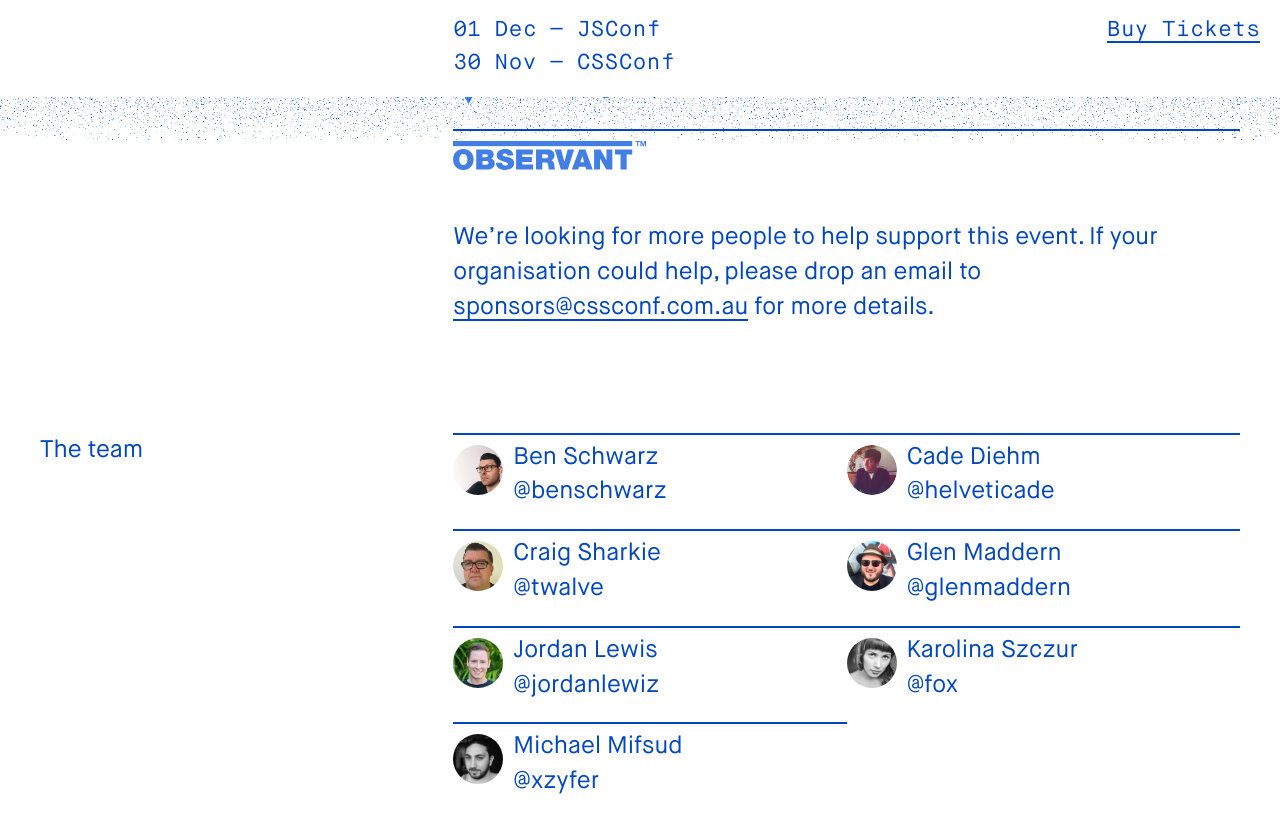
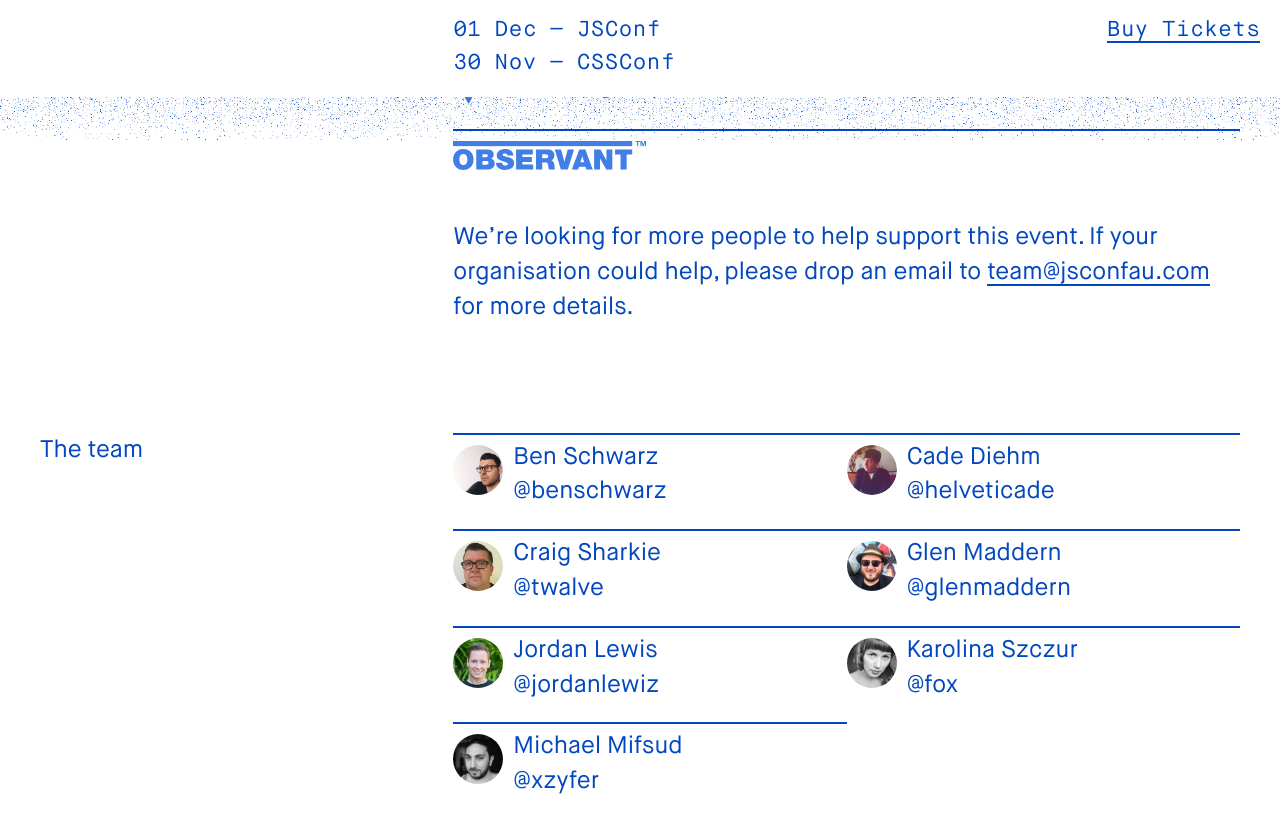
Before and after one commit to vsfest/2016.jsconfau.com, a Jekyll site: the page built from index.html, in a window 1280 px wide and 900 px high, scrolled down 2399 px. Shown: the top 833 px of the window. Built offline with Jekyll 4.4.1, drawn with Linux system fonts in a browser that asks for light colours.

```diff
--- a/_config.yml
+++ b/_config.yml
@@ -8,10 +8,14 @@
 # Site settings
 title: "JSConf Australia 2016"
 email: "team@jsconfau.com"
+sponsors_email: "team@jsconfau.com"
 description: "A one day conference bringing together developers and the future of the web."
 baseurl: ""
 url: ""
 ticket_url: "http://ti.to/cssconf-au/2016/"
+jsconf_url: "http://2016.jsconfau.com"
+cssconf_url: "http://2016.cssconf.com.au"
+decompress_url: "http://decompress.com.au"
 collections:
   - team
 
--- a/index.html
+++ b/index.html
@@ -81,7 +81,7 @@ layout: default
     </p>
     <p>
       We’re looking for more people to help support this event.
-      If your organisation could help, please drop an email to <a href="sponsors@cssconf.com.au">sponsors@cssconf.com.au</a> for more details.
+      If your organisation could help, please drop an email to <a href="{{ site.sponsors_email }}">{{ site.sponsors_email }}</a> for more details.
     </p>
   </div>
 </div>
```
